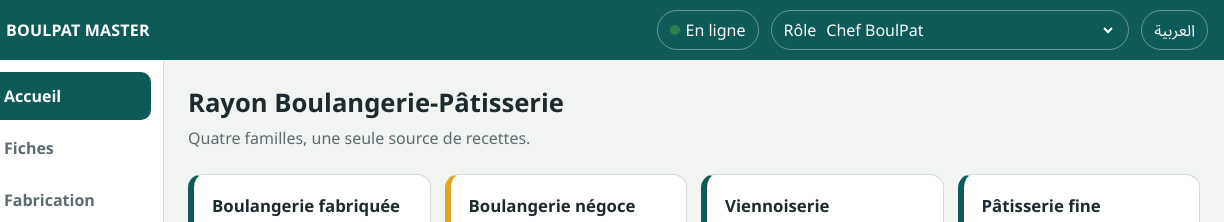
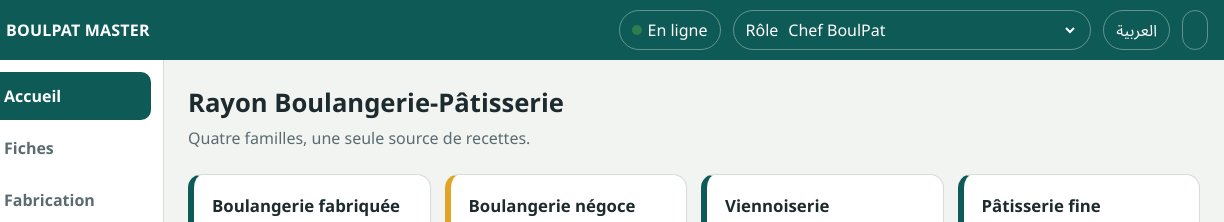
Before and after one commit to mtara555/boulpat-master, a plain HTML site: page index.html in a window 1280 px wide. Shown: the top 222 px of the page, 56-1280 px from the left. Drawn offline with Linux system fonts and the light colour scheme.

Commit message:
Add authentication button to header

```diff
--- a/index.html
+++ b/index.html
@@ -164,6 +164,7 @@ th{background:var(--farine);font-size:.92rem}
     <label class="chip"><span class="lbl" id="roleLbl"></span>
       <select id="role" aria-label="Rôle"></select></label>
     <button class="chip" id="langBtn" aria-label="Langue / اللغة"></button>
+    <button class="chip" id="authBtn" aria-label="Connexion"></button>
   </header>
   <div class="shell">
     <nav class="nav" id="nav" aria-label="Navigation"></nav>
```
